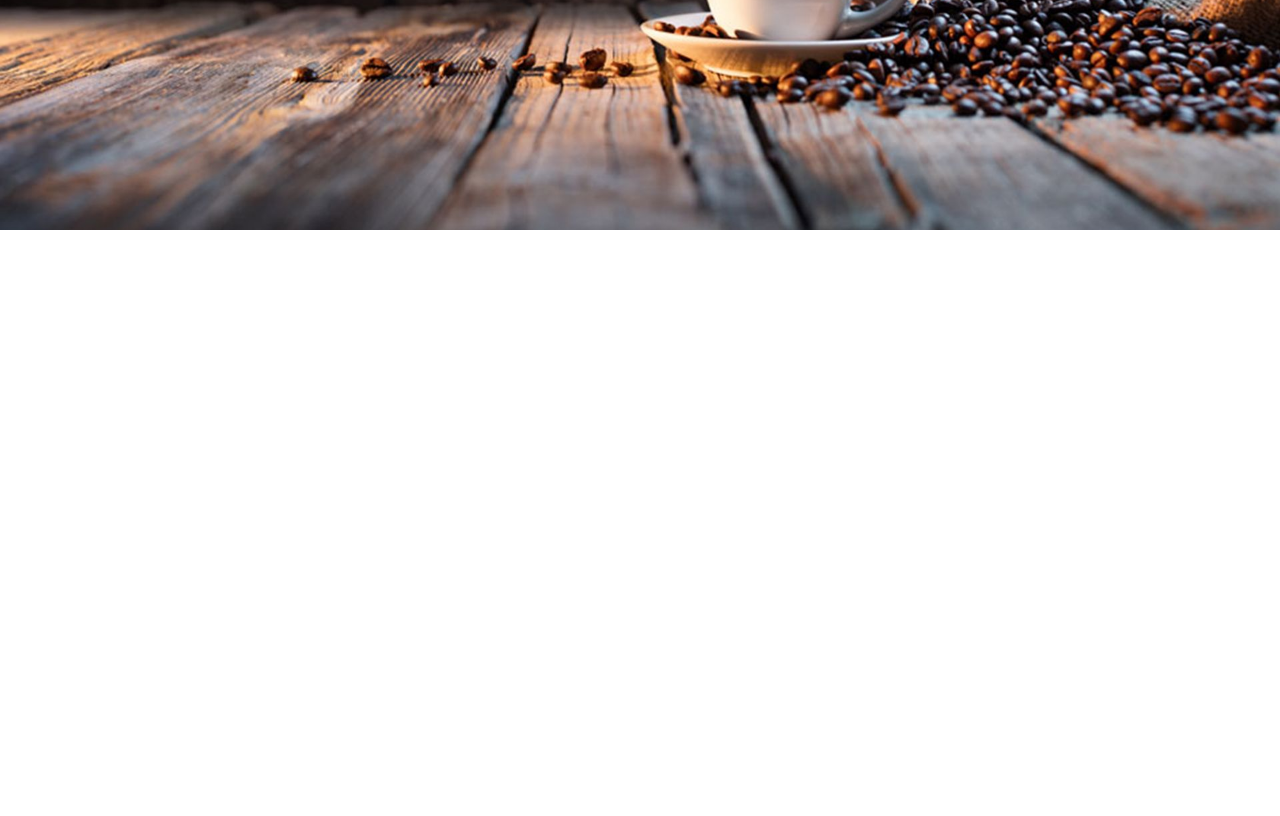
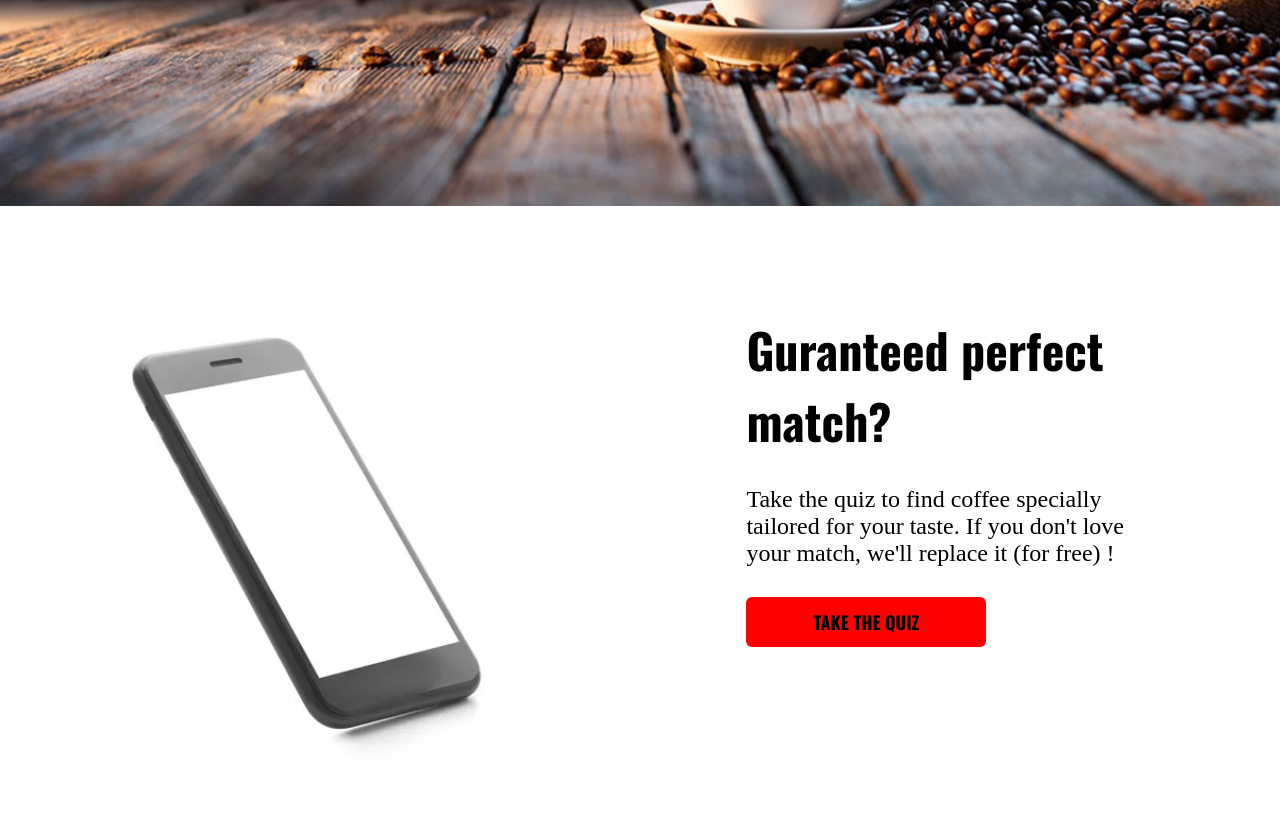
Before and after one commit to farihaorna23/Coffe-Website, a plain HTML site: page index.html in a window 1280 px wide. Shown: the part 517-1333 px from the top of the page. Before the commit the page ends 800 px from the top, so only its background shows below. Drawn offline with nearby package versions, Linux system fonts and the light colour scheme.

Commit message:
Finished with section 2 of the page.

```diff
--- a/index.html
+++ b/index.html
@@ -75,9 +75,24 @@
             Discover 51 of our top-rated sustainably sourced coffees. <br />
             Support a different independent craft roaster with each delivery.
           </p>
-          <a class="banner-button" href="#">SHOP MOST POPULAR</a>
+          <a class="btn" href="#">SHOP MOST POPULAR</a>
         </div>
       </header>
+      <section class="sec-2">
+        <img
+          class="phone-img"
+          src="img/phone_img.jpeg"
+          alt="a picture of a person holding a phone"
+        />
+        <div class="sec2-text">
+          <h2 class="sec2-header">Guranteed perfect match?</h2>
+          <p class="sec2-content">
+            Take the quiz to find coffee specially tailored for your taste. If
+            you don't love your match, we'll replace it (for free) !
+          </p>
+          <a class="btn" href="#">TAKE THE QUIZ</a>
+        </div>
+      </section>
     </main>
   </body>
 </html>
--- a/style.css
+++ b/style.css
@@ -70,9 +70,9 @@ a:link {
 
 .banner {
   background-image: url(img/coffee.jpeg);
-  width: 100%;
+  /* width: 100%; */
   width: 100vw;
-  height: 75vh;
+  height: 72vh;
   background-repeat: no-repeat;
   background-position: center;
   background-size: cover;
@@ -100,7 +100,7 @@ a:link {
   padding-bottom: 3rem;
 }
 
-.banner-button {
+.btn {
   color: white;
   display: inline-block;
   /* had to do this because banner-button, banner-info, banner-header  were acting like a block element despite display:inline */
@@ -111,6 +111,38 @@ a:link {
   padding: 0.3rem 0rem;
   border-radius: 0.5rem;
   width: 16rem;
+}
+
+.btn:visited {
+  color: white;
+}
+
+.sec-2 {
+  width: 100%;
+  height: 72vh;
+  display: flex;
+  flex-wrap: wrap;
+}
+
+.phone-img {
+  width: 100vw;
+}
+
+.sec2-text {
+  display: flex;
+  flex-direction: column;
+  padding: 9rem;
+}
+
+.sec2-header {
+  font-family: "Oswald", sans-serif;
+  font-size: 2rem;
+  padding-bottom: 2.5rem;
+}
+
+.sec2-content {
+  font-size: 1.5rem;
+  padding-bottom: 2.5rem;
 }
 
 @media screen and (min-width: 700px) {
@@ -128,7 +160,7 @@ a:link {
     padding: 11rem;
   }
 
-  .banner-button {
+  .btn {
     padding: 1rem;
     width: 20rem;
   }
@@ -137,4 +169,20 @@ a:link {
     font-size: 2rem;
     padding-bottom: 3rem;
   }
+
+  .sec2-header {
+    font-size: 4rem;
+  }
+
+  .sec2-content {
+    font-size: 2rem;
+  }
+
+  .phone-img {
+    flex: 1.5;
+  }
+
+  .sec2-text {
+    flex: 1;
+  }
 }
```
Also changed, not shown: img/phone_img.jpeg (added).
